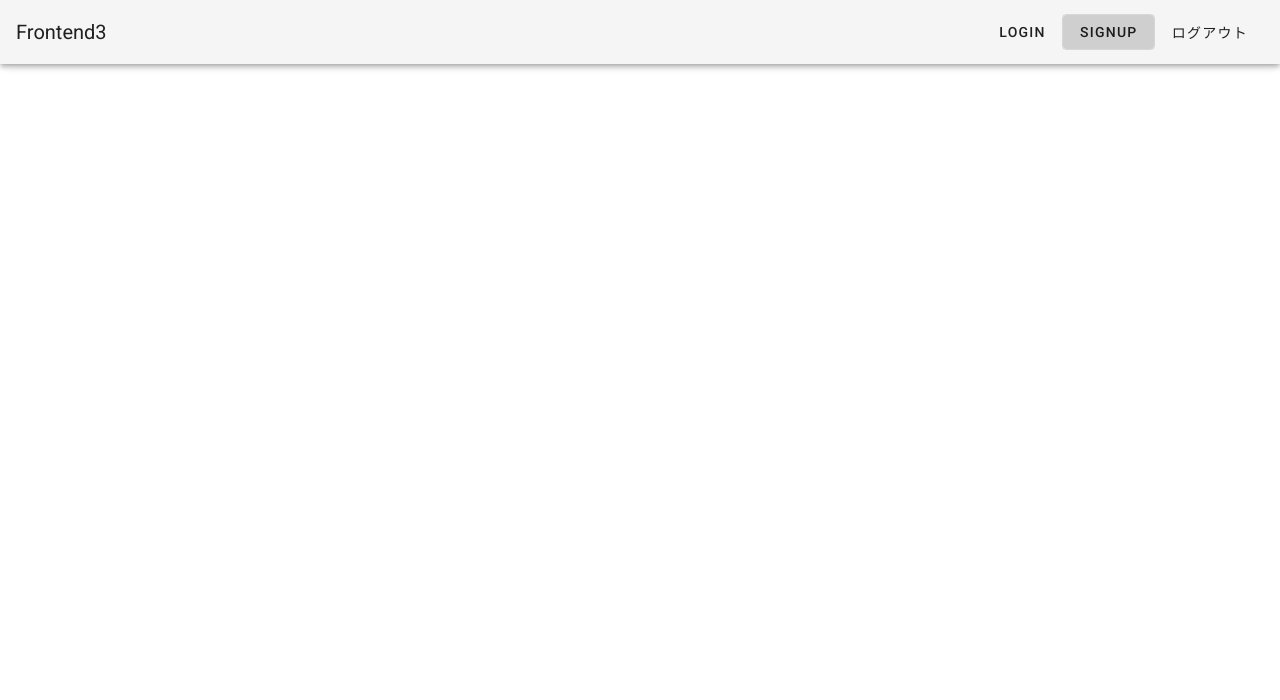
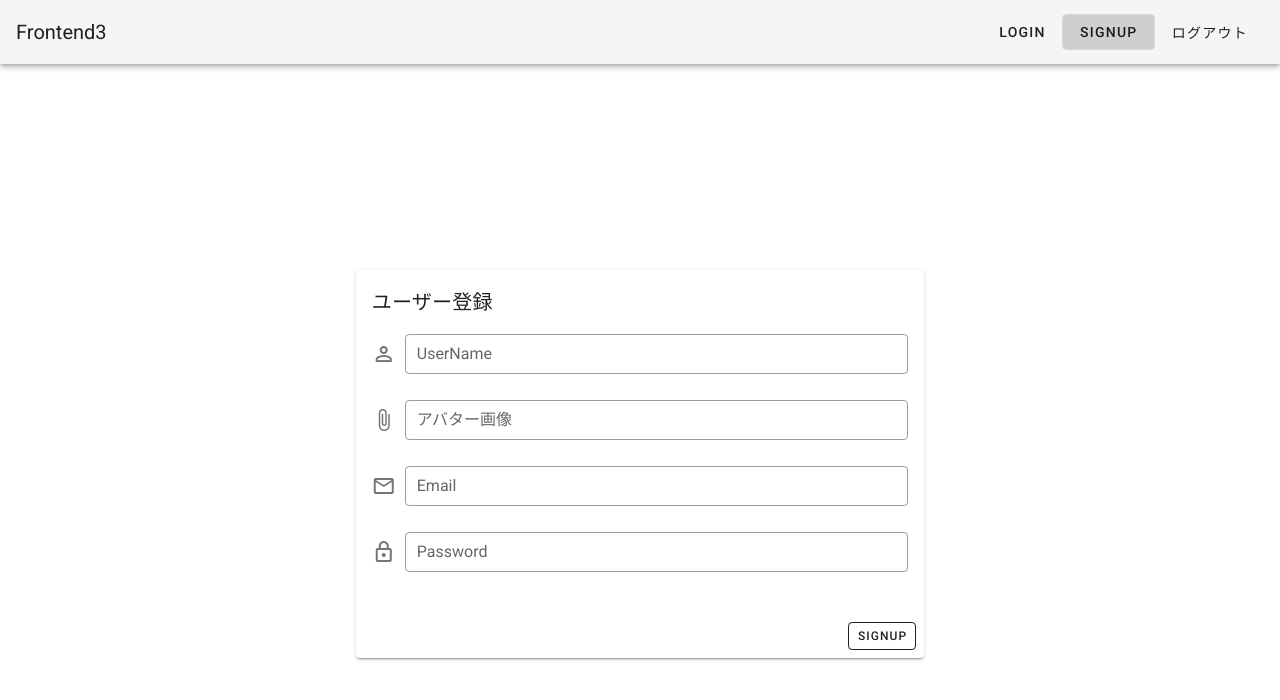
Before and after one commit to Daisky1113/vuex-sample, a Nuxt app: page /signup in a window 1280 px wide. Shown: the top 700 px of the page. Built offline with nearby package versions, Linux system fonts and the light colour scheme.

Commit message:
サインアップ画面を作る

```diff
--- /dev/null
+++ b/pages/signup.vue
@@ -0,0 +1,63 @@
+<template>
+  <v-row class="login-wrapper" justify="center" align="center">
+    <v-col cols="12" md="6">
+      <v-card>
+        <v-card-title>ユーザー登録</v-card-title>
+        <v-card-text>
+          <v-text-field
+            v-model="userName"
+            outlined
+            dense
+            label="UserName"
+            prepend-icon="mdi-account-outline"
+          />
+          <v-file-input
+            v-model="avatarFile"
+            label="アバター画像"
+            outlined
+            dense
+          />
+          <v-text-field
+            v-model="email"
+            outlined
+            dense
+            label="Email"
+            prepend-icon="mdi-email-outline"
+          />
+          <v-text-field
+            v-model="password"
+            outlined
+            dense
+            label="Password"
+            type="password"
+            prepend-icon="mdi-lock-outline"
+          />
+        </v-card-text>
+        <v-card-actions>
+          <v-spacer />
+          <v-btn outlined small @click="signup"> signup </v-btn>
+        </v-card-actions>
+      </v-card>
+    </v-col>
+  </v-row>
+</template>
+<script>
+import { mapState, mapMutations, mapActions, mapGetters } from "vuex";
+export default {
+  data: () => ({
+    userName: "",
+    email: "",
+    password: "",
+    avatarFile: null,
+  }),
+  computed: {},
+  methods: {
+    async signup() {},
+  },
+};
+</script>
+<style scoped>
+.login-wrapper {
+  height: 100vh;
+}
+</style>
```
